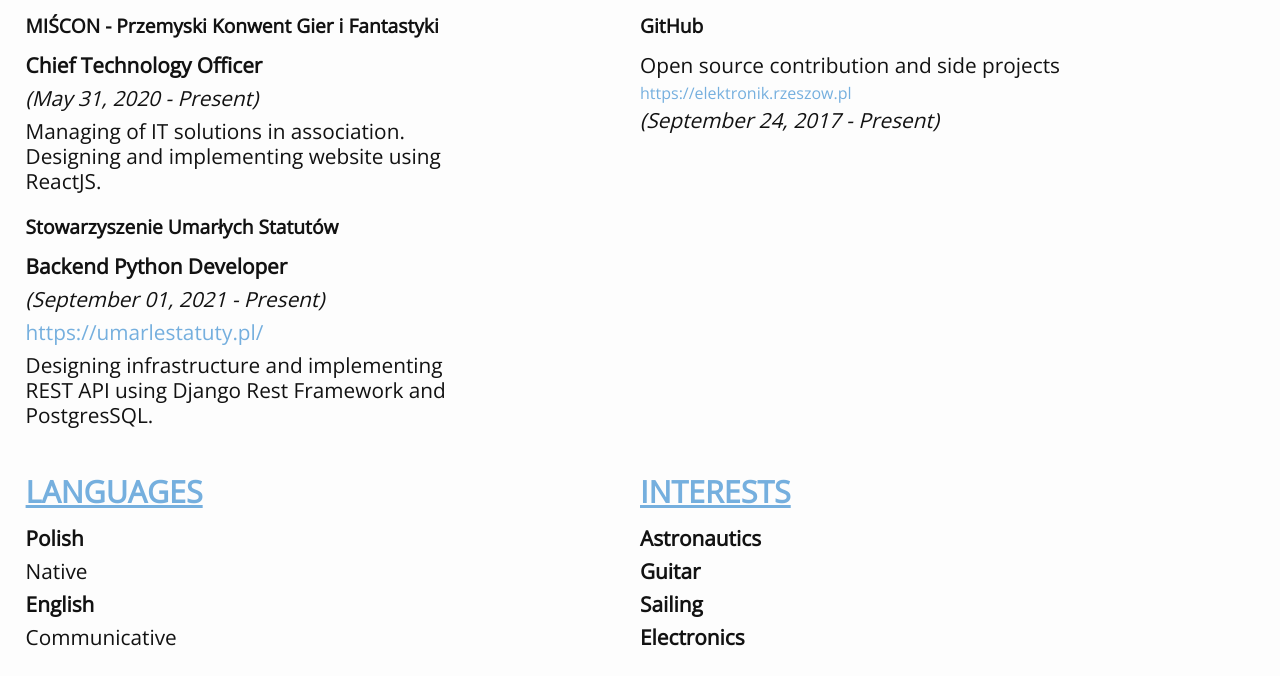
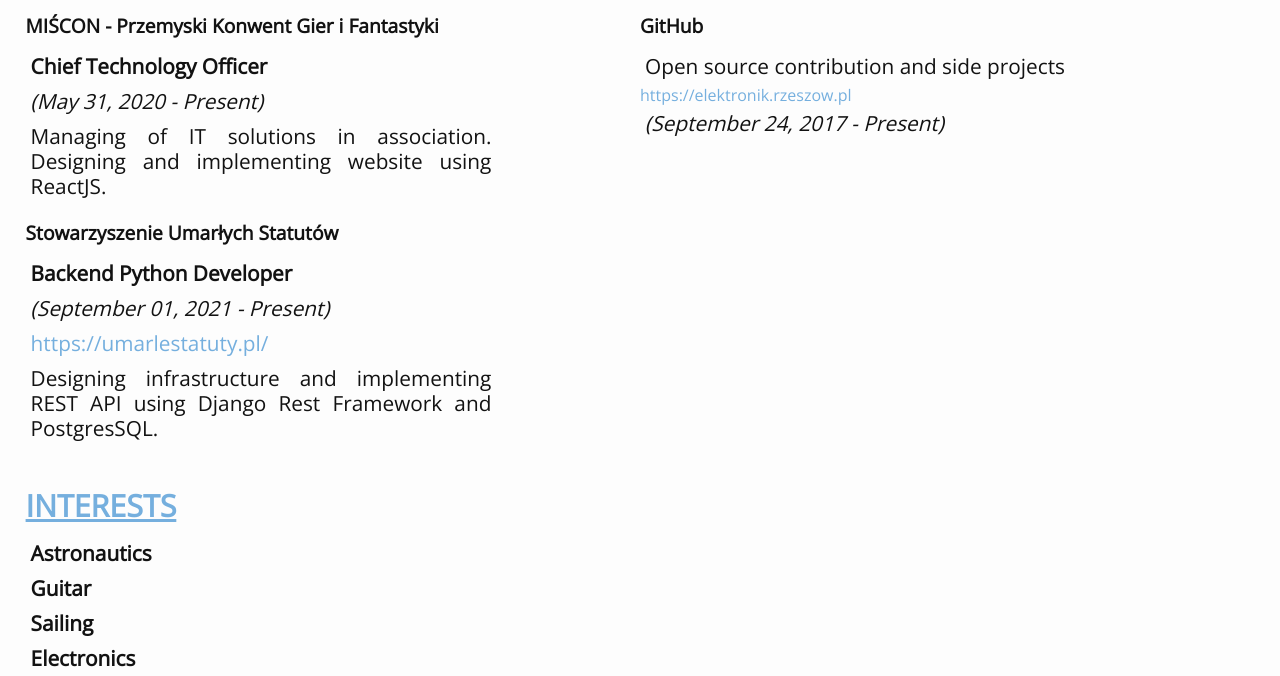
Before and after one commit to miki164/miki164.github.io, a Gatsby site: page /cv in a window 1280 px wide. Shown: the part 614-1290 px from the top of the page. Built offline with nearby package versions, Linux system fonts and the light colour scheme; Gatsby itself is replaced by a stand-in of ours.

Commit message:
Update packages

```diff
--- a/src/pages/cv.js
+++ b/src/pages/cv.js
@@ -1,5 +1,5 @@
 import * as React from "react"
-import { withPrefix } from "gatsby-link"
+import '../styles/cv.css'
 
 const Experience = () => {
     return (
@@ -108,18 +108,6 @@
     )
 }
 
-const Languages = () => {
-    return (
-        <section>
-            <h2>LANGUAGES</h2>
-            <p><b>Polish</b></p>
-            <p>Native</p>
-            <p><b>English</b></p>
-            <p>Communicative</p>
-        </section>
-    )
-}
-
 const Rodo = () => {
     return (
         <footer>
@@ -144,10 +132,6 @@
     )
 }
 const cv = () => {
-    if (window.location.pathname === withPrefix ("/cv")){
-        require("../styles/cv.css")
-    }
-
     return (
         <div>
             <header>
@@ -168,7 +152,6 @@
                     <Skills/>
                     <Experience/>
                     <Projects/>
-                    <Languages/>
                     <Interests/>
                 </div>
             </main>
--- a/src/styles/cv.css
+++ b/src/styles/cv.css
@@ -93,7 +93,6 @@
     padding: 2%;
     display: flex;
     flex-wrap: wrap;
-    justify-content: center;
     row-gap: 3vh;
 }
 
```
Also changed, not shown: 1 other file.
